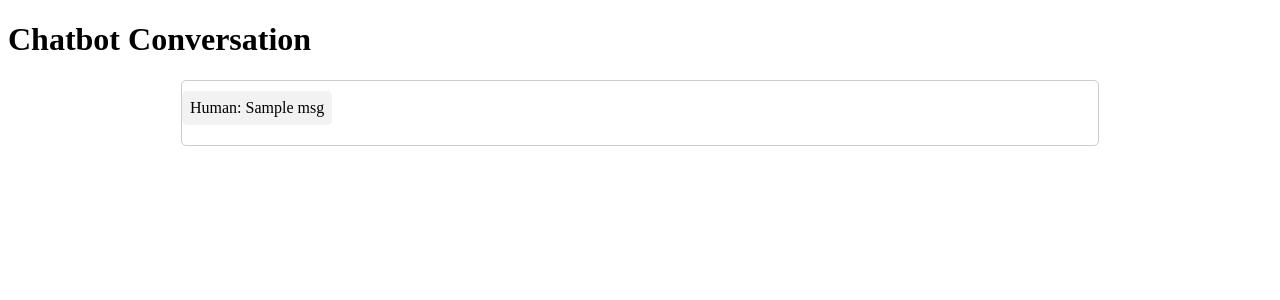
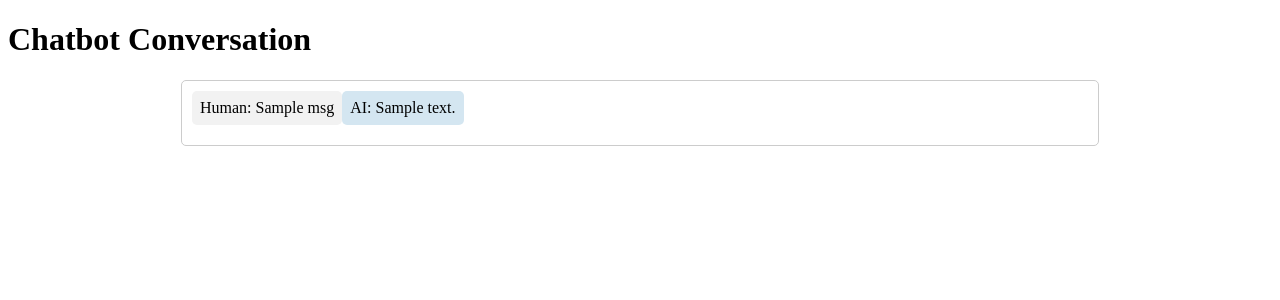
Before and after one commit to arjunmadavoor/whatsapp_webhook, a Django app: template home/templates/home.html in a window 1280 px wide. Shown: the top 300 px of the page. Run offline with Django 4.2, Linux system fonts and the light colour scheme; the template is opened without the code that fills it: most values are stand-ins (such as "Sample title", 1, 10 or a date in 2020); data that the repository does not hold is empty.

Commit message:
chat page color4

```diff
--- a/home/templates/home.html
+++ b/home/templates/home.html
@@ -14,7 +14,6 @@
 			margin: 0 auto;
             display: flex;
             flex-direction: row;
-            position: relative;
 		}
 		.chatbox .question {
 			background-color: #f2f2f2;
@@ -22,8 +21,7 @@
 			padding: 8px;
 			border-radius: 5px;
             width: fit-content;
-            position: absolute;
-            left: 0;
+            float: left;
 
 		}
 		.chatbox .answer {
@@ -33,7 +31,7 @@
 			border-radius: 5px;
             text-align: right;
             width: fit-content;
-            right: 0;
+            float: right;
 
 		}
 	</style>
```
